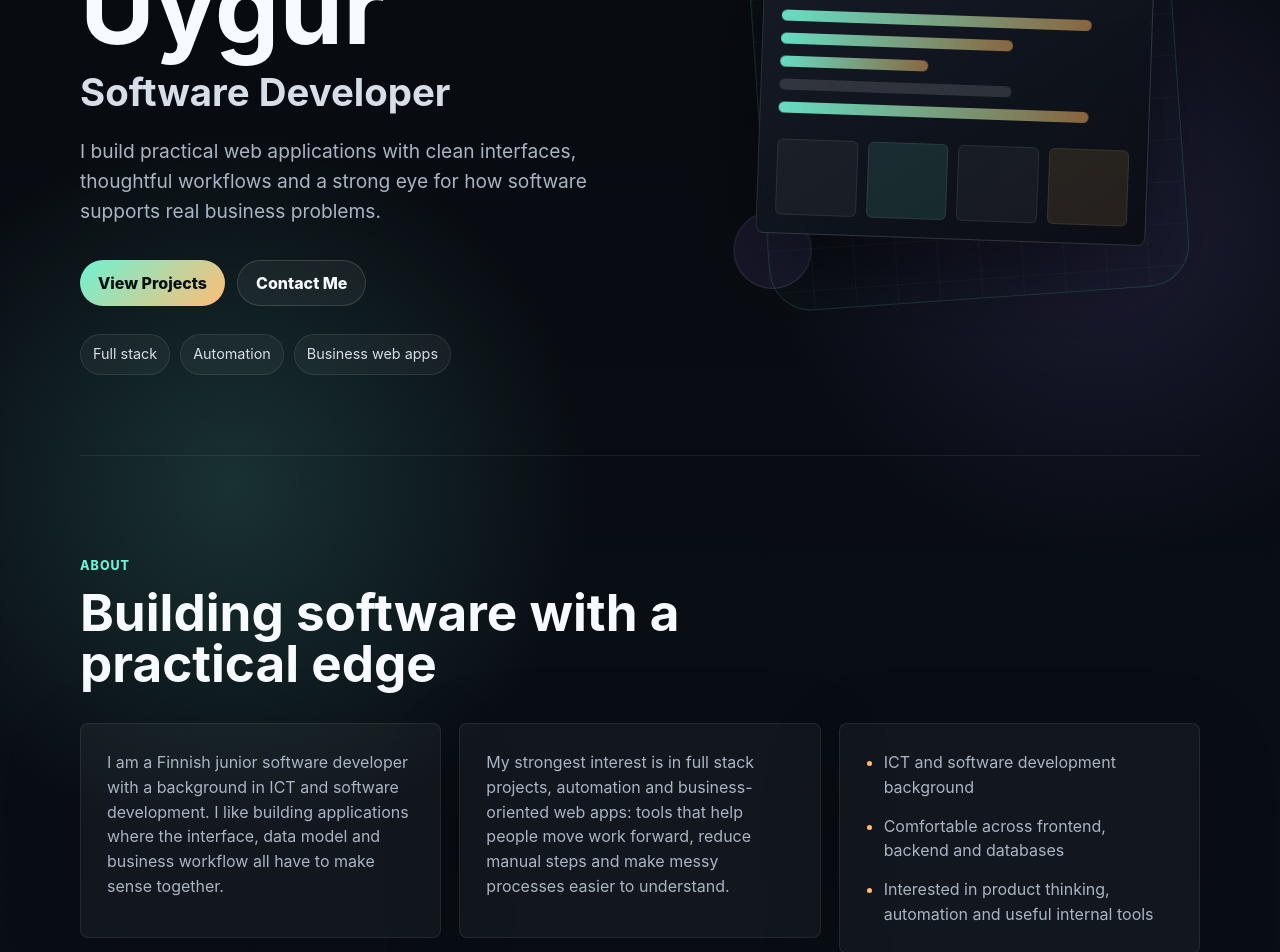
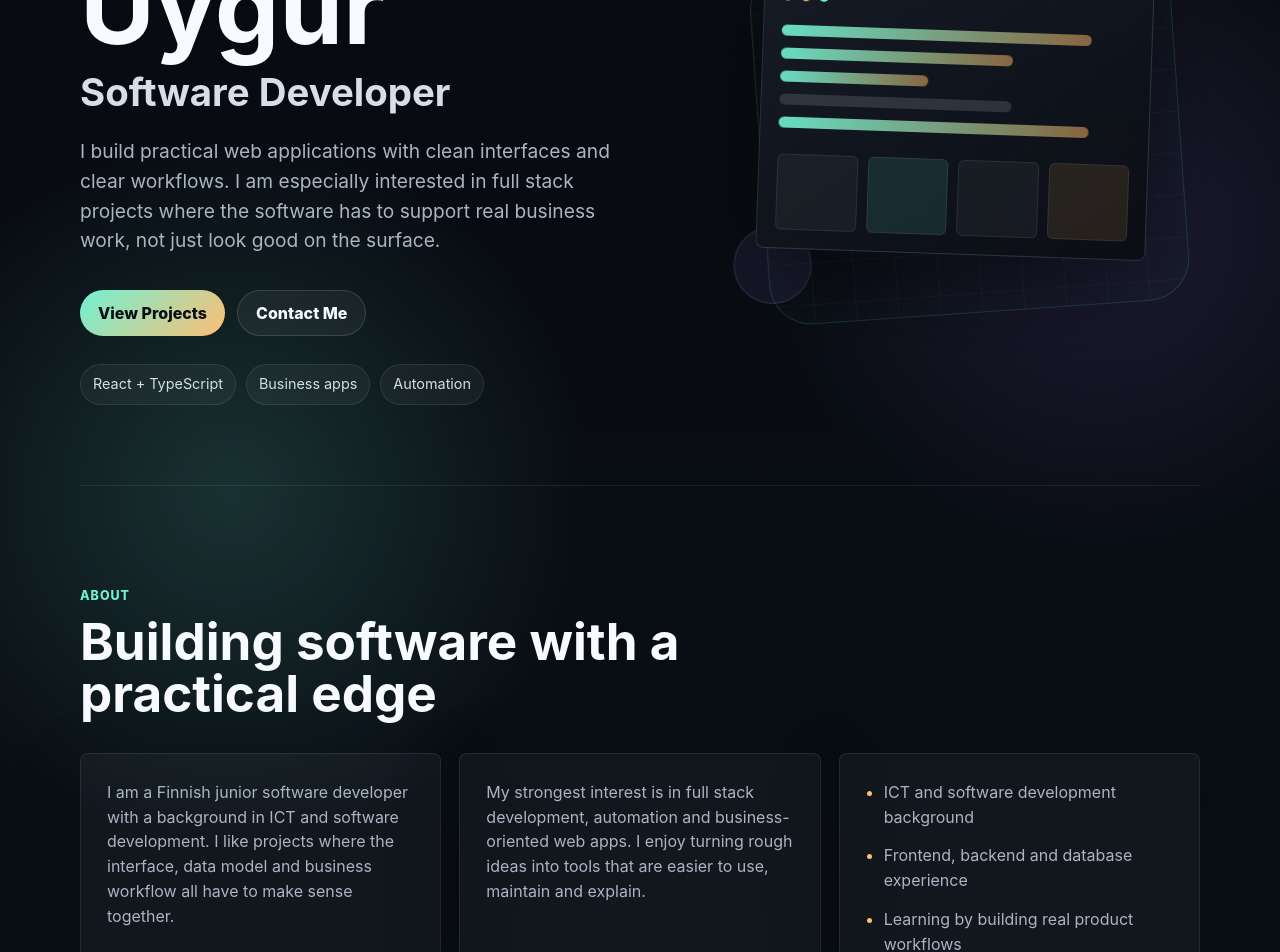
Before and after one commit to umuttig37/UmutPortfolio, a React (Vite) app: page / in a window 1280 px wide. Shown: the part 300-1252 px from the top of the page. Built offline with nearby package versions, Linux system fonts and the light colour scheme.

Commit message:
content: refine intro and about sections

```diff
--- a/src/components/About.tsx
+++ b/src/components/About.tsx
@@ -2,8 +2,8 @@ import { SectionHeading } from './SectionHeading'
 
 const details = [
   'ICT and software development background',
-  'Comfortable across frontend, backend and databases',
-  'Interested in product thinking, automation and useful internal tools',
+  'Frontend, backend and database experience',
+  'Learning by building real product workflows',
 ]
 
 export function About() {
@@ -12,10 +12,10 @@ export function About() {
       <SectionHeading eyebrow="About" title="Building software with a practical edge" />
       <div className="about-grid">
         <p>
-          I am a Finnish junior software developer with a background in ICT and software development. I like building applications where the interface, data model and business workflow all have to make sense together.
+          I am a Finnish junior software developer with a background in ICT and software development. I like projects where the interface, data model and business workflow all have to make sense together.
         </p>
         <p>
-          My strongest interest is in full stack projects, automation and business-oriented web apps: tools that help people move work forward, reduce manual steps and make messy processes easier to understand.
+          My strongest interest is in full stack development, automation and business-oriented web apps. I enjoy turning rough ideas into tools that are easier to use, maintain and explain.
         </p>
         <ul>
           {details.map((item) => (
--- a/src/components/Hero.tsx
+++ b/src/components/Hero.tsx
@@ -1,4 +1,4 @@
-const highlights = ['Full stack', 'Automation', 'Business web apps']
+const highlights = ['React + TypeScript', 'Business apps', 'Automation']
 
 export function Hero() {
   return (
@@ -10,7 +10,7 @@ export function Hero() {
           <span>Software Developer</span>
         </h1>
         <p className="hero-intro">
-          I build practical web applications with clean interfaces, thoughtful workflows and a strong eye for how software supports real business problems.
+          I build practical web applications with clean interfaces and clear workflows. I am especially interested in full stack projects where the software has to support real business work, not just look good on the surface.
         </p>
         <div className="hero-actions" aria-label="Primary actions">
           <a className="button button-primary" href="#projects">
```
